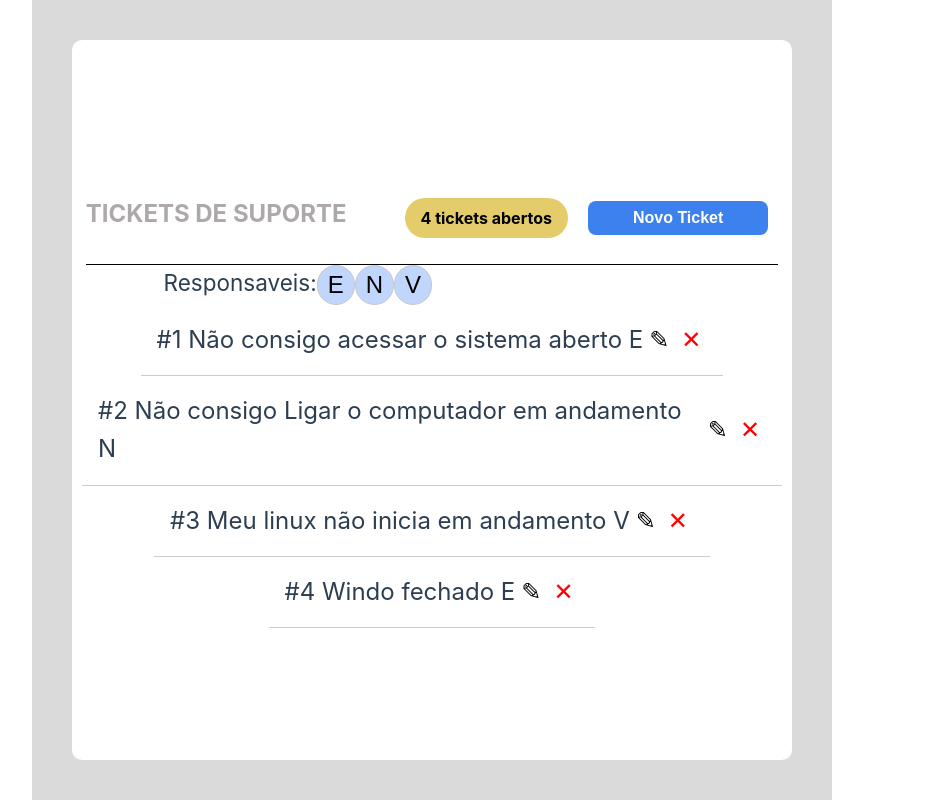
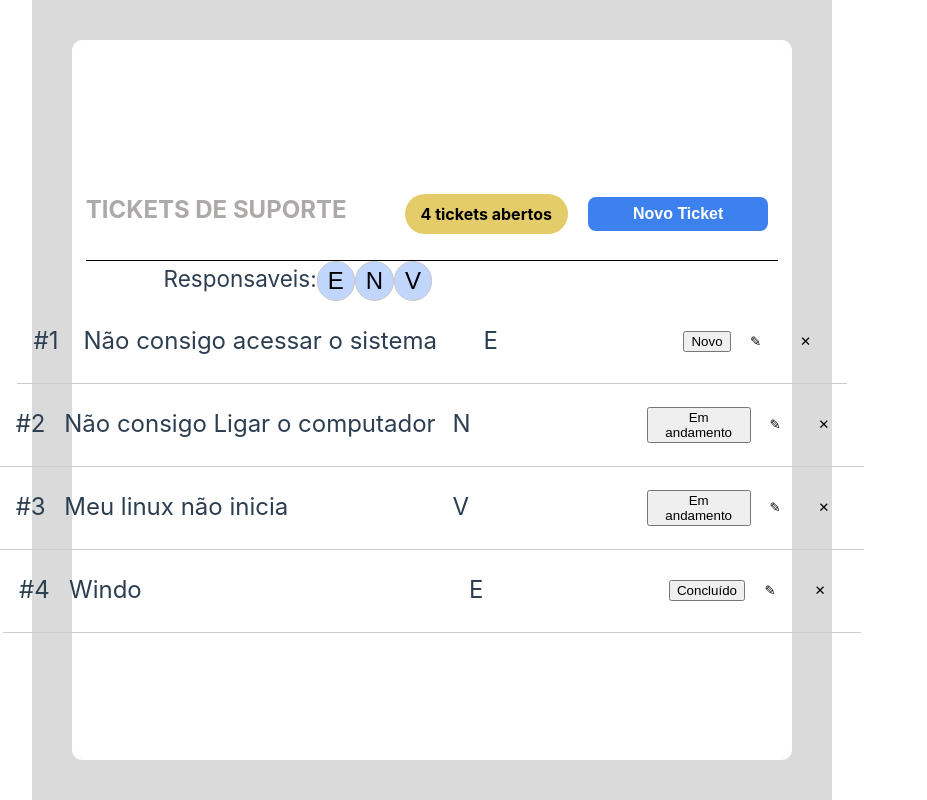
Before and after one commit to estevao144/ticketsSuport, a Vue app: page / in a window 1280 px wide. Shown: the whole page, without its empty margins (0-927 px from the left). Built offline with nearby package versions, Linux system fonts and the light colour scheme.

Commit message:
mudança de status no ticket

```diff
--- a/src/App.vue
+++ b/src/App.vue
@@ -13,30 +13,30 @@ let tickets = ref([
     id: 1,
     ticket: "Não consigo acessar o sistema",
     responsible: "E",
-    status: "aberto",
+    status: "Novo",
   },
   {
     id: 2,
     ticket: "Não consigo Ligar o computador",
     responsible: "N",
-    status: "em andamento",
+    status: "Em andamento",
   },
   {
     id: 3,
     ticket: "Meu linux não inicia",
     responsible: "V",
-    status: "em andamento",
+    status: "Em andamento",
   },
   {
     id: 4,
     ticket: "Windo",
     responsible: "E",
-    status: "fechado",
+    status: "Concluído",
   },
 ]);
 let count = ref(tickets.value.length);
 const selectResponsible = ref('');
-const statusTicket = ref(["aberto", "pendente", "concluido"]);
+const statusTicket = ref(["novo", "em andamento", "concluído"]);
 const responsibles = ref(["E", "N", "V"]);
 let formData = ref({
   newTicket: "",
@@ -151,6 +151,18 @@ const filterBy = (select) => {
 
 };
 
+const changeStatusTicket = (ticket) => {
+  console.log(ticket);
+  if (ticket.status === "Novo") {
+    ticket.status = "Em andamento";
+  } else if (ticket.status === "Em andamento") {
+    ticket.status = "Concluído";
+  } else if (ticket.status === "Concluído") {
+    alert("Ticket já está concluído");
+  }
+
+};
+
 const filteredTicket = computed(() => {
   if (selectResponsible.value) {
 
@@ -172,6 +184,7 @@ const filteredTicket = computed(() => {
       />
 
         <ListTickets
+        :classTicket="classTicket"
           :popConfirmDel="popConfirmDel"
           :openPopEdit="openPopEdit"
           :ticket="ticket"
@@ -179,6 +192,7 @@ const filteredTicket = computed(() => {
           :filteredTicket="filteredTicket"
           :responsibles="responsibles"
           :filterBy="filterBy"
+          :changeStatusTicket="changeStatusTicket"
         />
 
 
--- a/src/components/ListTickets.vue
+++ b/src/components/ListTickets.vue
@@ -39,6 +39,15 @@ export default {
         console.log("Função não detectada. ListTickets");
       },
     },
+    changeStatusTicket: {
+      type: Function,
+      default: () => {
+        console.log("Função não detectada. ListTickets");
+      },
+    },
+    classTicket: {
+      type: String,
+    },
   },
 };
 </script>
@@ -58,9 +67,11 @@ export default {
   <Ticket
     v-for="ticket of filteredTicket"
     :key="ticket.id"
+    :classTicket="classTicket"
     :ticket="ticket"
     :openPopEdit="openPopEdit"
     :popConfirmDel="popConfirmDel"
+    :changeStatusTicket="changeStatusTicket"
   />
 </template>
 <style scoped>
--- a/src/components/Ticket.vue
+++ b/src/components/Ticket.vue
@@ -8,11 +8,18 @@ props:{
     },
     openPopEdit: {
       type: Function,
-      default: () => {console.log("Função não detectada. ListTickets");},
+      default: () => {console.log("Função não detectada. chickets");},
     },
     popConfirmDel: {
       type: Function,
-      default: () => {console.log("Função não detectada. ListTickets");},
+      default: () => {console.log("Função não detectada. chickets");},
+    },
+    changeStatusTicket: {
+      type: Function,
+      default: () => {console.log("Função não detectada. Ticket");},
+    },
+    classTicket: {
+      type: String,
     },
 }
 };
@@ -20,15 +27,27 @@ props:{
 </script>
 
 <template>
-    <div class="ticket-solo">
-      #{{ ticket.id }} {{ ticket.ticket }} {{ ticket.status }} {{ ticket.responsible }}
+    <div class="container-ticket">
+
+      <span class="ticket-id">
+        #{{ ticket.id }}
+      </span>
+      <span class="ticket-ticket">
+        {{ ticket.ticket }}
+      </span>
+      <span class="ticket-responsible">
+      {{ ticket.responsible }}
+      </span>
+      <button class="" @click="changeStatusTicket(ticket)">
+        {{ ticket.status }}
+      </button>
       <button class="editTicket" @click="openPopEdit(ticket)"> &#09998</button>
     <button class="delTicket" @click="popConfirmDel(ticket)"> &#10005</button>
 </div>
 </template>
 <style scoped>
 
-    .ticket-solo {
+    .container-ticket {
         display: flex;
         justify-content: space-between;
         align-items: center;
@@ -36,28 +55,57 @@ props:{
         border-bottom: 1px solid #ccc;
         font-size: 1.5rem;
     }
-    .ticket {
-        display: flex;
-        justify-content: space-between;
-        align-items: center;
-        padding: 1rem;
-        border-bottom: 1px solid #ccc;
-        font-size: 1.5rem;
+    .ticket-id {
+        width: 50px;
     }
-    button {
-        background-color: transparent;
-        border: none;
-        cursor: pointer;
-        font-size: 1.5rem;
-        color: #000;
+    .ticket-ticket {
+        width: 400px;
     }
-    button:hover {
-        color: #333;
+    .ticket-responsible {
+        width: 200px;
+    }
+    .status-ticket {
+        width: 100px;
+        height: 40px;
+        border: 1px solid rgb(199, 199, 199);
+        border-radius: 90px;
+        background-color: rgb(193, 214, 252);
+    }
+
+    .status-novo {
+        width: 100px;
+        height: 40px;
+        border: 1px solid rgb(199, 199, 199);
+        border-radius: 90px;
+        background-color: rgb(255, 52, 1);
+    }
+
+    .status-em-andamento {
+        width: 100px;
+        height: 40px;
+        border: 1px solid rgb(199, 199, 199);
+        border-radius: 90px;
+        background-color: rgb(231, 224, 38);
+    }
+
+    .status-concluido {
+        width: 100px;
+        height: 40px;
+        border: 1px solid rgb(199, 199, 199);
+        border-radius: 90px;
+        background-color: rgb(3, 226, 48);
     }
     .editTicket {
-        color: #000;
+        width: 50px;
+        height: 40px;
+        border:0ch;
+        background-color: transparent;
     }
+
     .delTicket {
-        color: #f00;
+        width: 50px;
+        height: 50px;
+        border:0ch;
+        background-color: transparent;
     }
 </style>
```
